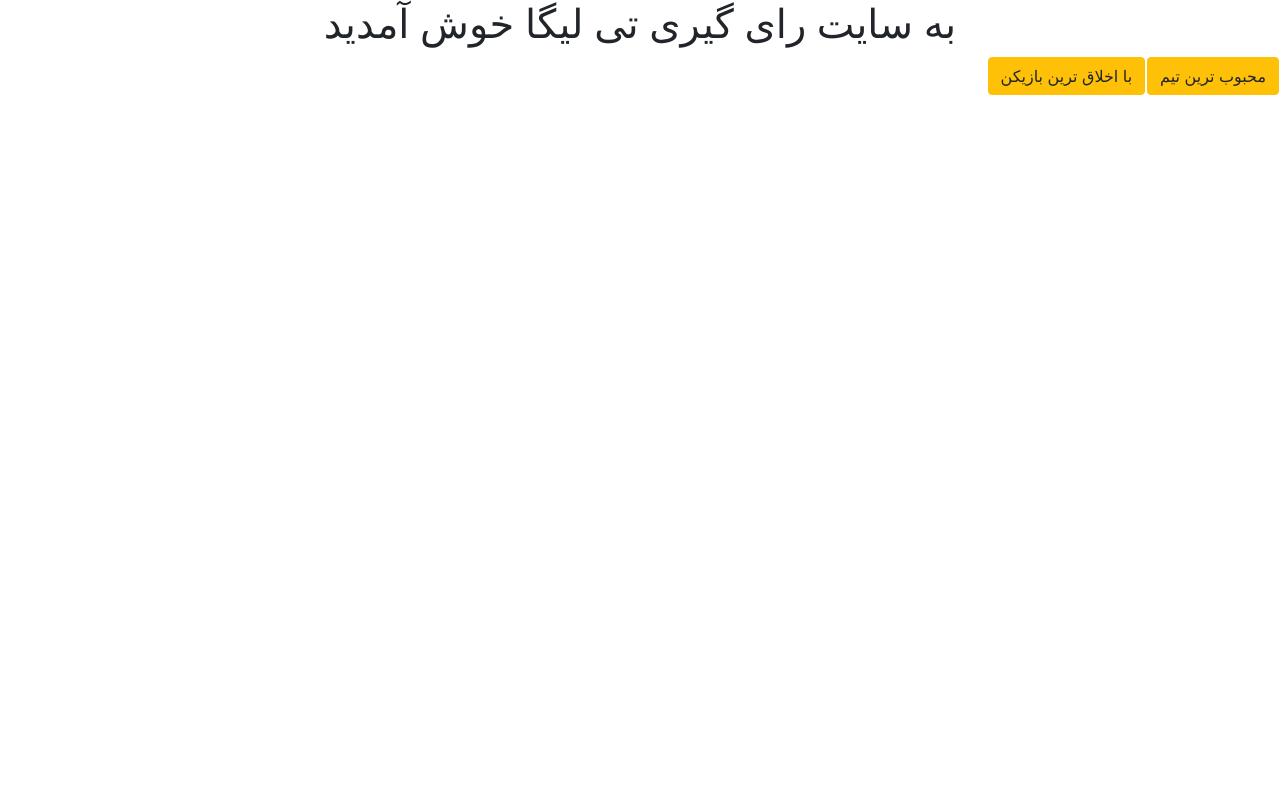
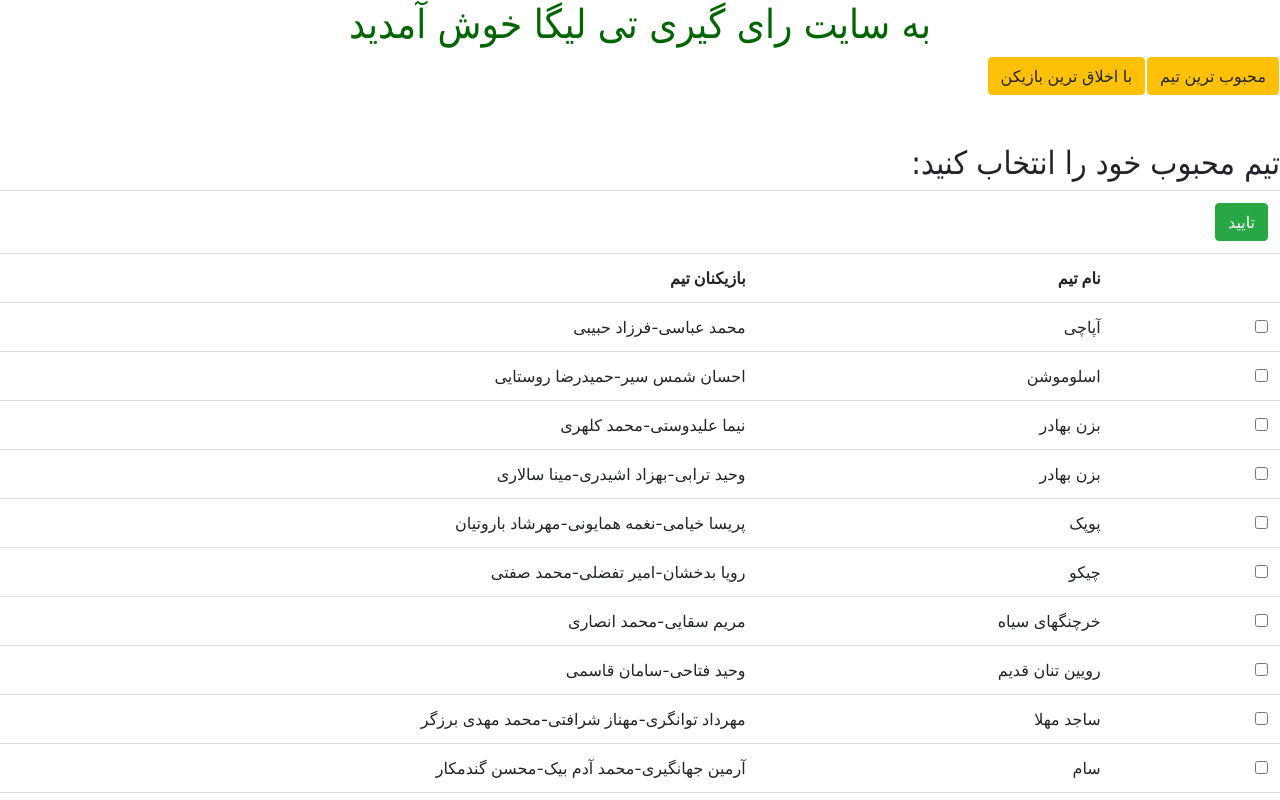
Before and after one commit to masoudbe/BettingNgClient, an Angular app: page /#/teams in a window 1280 px wide. Shown: the top 800 px of the page. Built offline with nearby package versions, Linux system fonts and the light colour scheme.

Commit message:
initial commit

```diff
--- a/src/app/app-routing.module.ts
+++ b/src/app/app-routing.module.ts
@@ -1,10 +1,18 @@
-import { NgModule } from '@angular/core';
-import { Routes, RouterModule } from '@angular/router';
+import {NgModule} from '@angular/core';
+import {Routes, RouterModule} from '@angular/router';
+import {FollowPlayersComponent} from "./follow-players/follow-players.component";
+import {FollowTeamsComponent} from "./follow-teams/follow-teams.component";
 
-const routes: Routes = [];
+const routes: Routes = [
+  {path: 'teams', component: FollowTeamsComponent},
+  {path: 'players', component: FollowPlayersComponent},
+  {path: '', redirectTo: '/teams', pathMatch: 'full'},
+  {path: '**', redirectTo: '/teams', pathMatch: 'full'}
+];
 
 @NgModule({
-  imports: [RouterModule.forRoot(routes)],
+  imports: [RouterModule.forRoot(routes, {useHash: true})],
   exports: [RouterModule]
 })
-export class AppRoutingModule { }
+export class AppRoutingModule {
+}
--- a/src/app/app.component.html
+++ b/src/app/app.component.html
@@ -1,6 +1,6 @@
 <!--The content below is only a placeholder and can be replaced.-->
 <div style="text-align:center">
-  <h1>
+  <h1 style="font-family: Tahoma;color: darkgreen">
     به سایت {{ title }} خوش آمدید
   </h1>
 </div>
--- a/src/app/app.module.ts
+++ b/src/app/app.module.ts
@@ -23,11 +23,7 @@ const routes: Routes = [
     BrowserModule,
     AppRoutingModule,
     FormsModule,
-    HttpClientModule,
-    RouterModule.forRoot([
-      { path: 'teams', component: FollowTeamsComponent },
-      { path: 'players', component: FollowPlayersComponent },
-    ])
+    HttpClientModule
   ],
   providers: [],
   bootstrap: [AppComponent]
--- a/src/app/entities/FoosballData.ts
+++ b/src/app/entities/FoosballData.ts
@@ -6,6 +6,10 @@ import {Injectable} from '@angular/core';
   providedIn: 'root'
 })
 export class FoosballData {
+
+  public getSetverPath(){
+    return window['serverPath'];
+  }
 
   public getImageURL(){
     return "https://portal/recruitmentFile/GetProfileImage?imageId=";
--- a/src/app/follow-players/follow-players.component.ts
+++ b/src/app/follow-players/follow-players.component.ts
@@ -73,7 +73,7 @@ export class FollowPlayersComponent implements OnInit {
 
     console.log(JSON.stringify(this.followedNameList));
 
-    this.http.post("/api/createVote", this.followedNameList)
+    this.http.post(this.fData.getSetverPath() + "/api/createVote", this.followedNameList)
       .subscribe(
         (val) => {
           console.log("POST call successful value returned in body",
--- a/src/app/follow-teams/follow-teams.component.html
+++ b/src/app/follow-teams/follow-teams.component.html
@@ -1,6 +1,5 @@
-
-<h2 style="text-align: right" *ngIf="this.step.toString() == '1'">تیم محبوب خود را انتخاب کنید:</h2>
-<table class="table" dir="rtl" *ngIf="this.step.toString() == '1'">
+<h2 style="text-align: right;font-family: Tahoma" *ngIf="this.step.toString() == '1'">تیم محبوب خود را انتخاب کنید:</h2>
+<table class="table table-hover" dir="rtl" *ngIf="this.step.toString() == '1'">
   <tr style="text-align: right">
     <td colspan="1">
       <button class="btn btn-success" (click)="save()">تایید</button>
@@ -9,13 +8,11 @@
       <h2 style="text-align: right;color: red" *ngIf="this.error != ''">{{ this.error }}</h2>
     </td>
   </tr>
-  <thead>
   <tr style="text-align: right">
-    <th></th>
-    <th>نام تیم</th>
-    <th>بازیکنان تیم</th>
+    <th scope="col"></th>
+    <th scope="col">نام تیم</th>
+    <th scope="col">بازیکنان تیم</th>
   </tr>
-  </thead>
   <tbody>
   <tr style="text-align: right" *ngFor="let t of teamList">
     <td><input type="checkbox" [(ngModel)]="t.followed"/></td>
@@ -34,15 +31,12 @@
 </table>
 
 
-
-<h2 style="text-align: right" *ngIf="this.step.toString() == '2'">شما این تیمها را انتخاب کرده اید</h2>
-<table class="table" dir="rtl" *ngIf="this.step.toString() == '2'">
-  <thead>
+<h2 style="font-family: Tahoma;text-align: right" *ngIf="this.step.toString() == '2'">شما این تیمها را انتخاب کرده اید</h2>
+<table class="table table-hover" dir="rtl" *ngIf="this.step.toString() == '2'">
   <tr style="text-align: right">
     <th>نام تیم</th>
     <th>بازیکنان تیم</th>
   </tr>
-  </thead>
   <tbody>
   <tr style="text-align: right" *ngFor="let t of followedTeamList">
     <td [ngClass]="{'bold':t.followed}">{{ t.faName }}</td>
--- a/src/app/follow-teams/follow-teams.component.ts
+++ b/src/app/follow-teams/follow-teams.component.ts
@@ -75,11 +75,31 @@ export class FollowTeamsComponent implements OnInit {
 
     console.log(JSON.stringify(this.followedNameList));
 
-    this.http.get("/api/getVotes")
+    // this.http.get("/api/getVotes")
+    //   .subscribe(
+    //     (val: string[]) => {
+    //       console.log("POST call successful value returned in body", val);
+    //       this.oldSelectedTeams = val;
+    //       this.error = "";
+    //       this.step = ActionType.ShowResult;
+    //     },
+    //     err => {
+    //       console.log("POST call in error", err);
+    //       this.error = "خطا در فراخوانی سرویس";
+    //     },
+    //     () => {
+    //       console.log("The POST observable is now completed.");
+    //     });
+
+    // debugger
+
+    console.log("1111" + this.oldSelectedTeams);
+
+    this.http.post(this.fData.getSetverPath() + "/api/createVote", this.followedNameList)
       .subscribe(
-        (val: string[]) => {
-          console.log("POST call successful value returned in body", val);
-          this.oldSelectedTeams = val;
+        (val) => {
+          console.log("POST call successful value returned in body",
+            val);
           this.error = "";
           this.step = ActionType.ShowResult;
         },
@@ -90,26 +110,6 @@ export class FollowTeamsComponent implements OnInit {
         () => {
           console.log("The POST observable is now completed.");
         });
-
-    debugger
-
-    console.log("1111" + this.oldSelectedTeams);
-
-    // this.http.post("/api/createVote", this.followedNameList)
-    //   .subscribe(
-    //     (val) => {
-    //       console.log("POST call successful value returned in body",
-    //         val);
-    //       this.error = "";
-    //       this.step = ActionType.ShowResult;
-    //     },
-    //     err => {
-    //       console.log("POST call in error", err);
-    //       this.error = "خطا در فراخوانی سرویس";
-    //     },
-    //     () => {
-    //       console.log("The POST observable is now completed.");
-    //     });
   }
 
   back() {
--- a/src/index.html
+++ b/src/index.html
@@ -1,5 +1,10 @@
 <!doctype html>
 <html lang="en">
+
+<script type="application/javascript">
+  window.serverPath = "http://localhost:8082"
+</script>
+
 <head>
   <meta charset="utf-8">
   <title>Betting</title>
```
